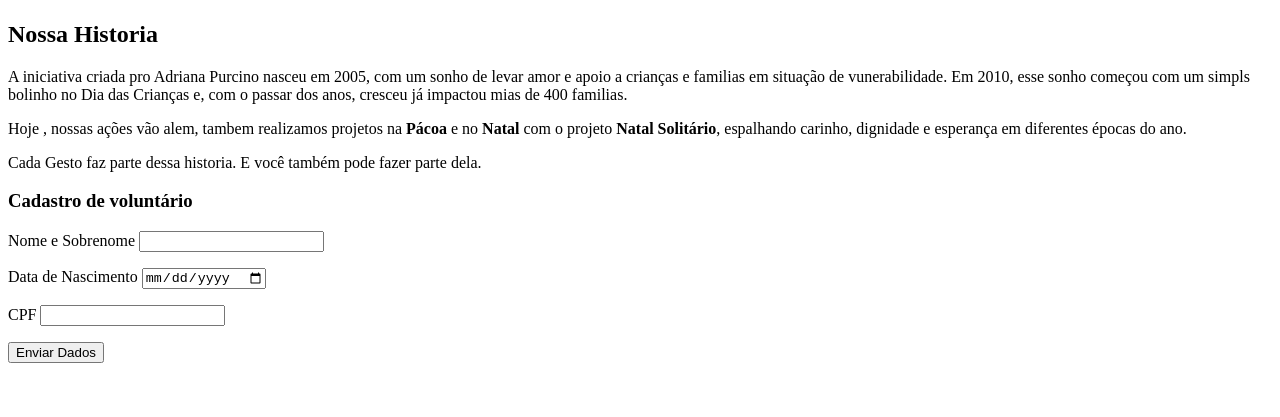
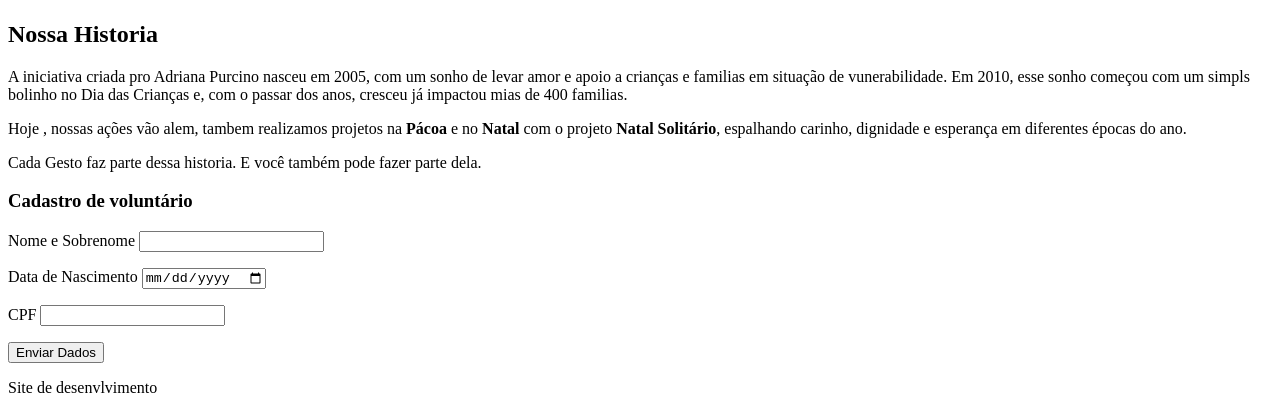
Before and after one commit to rsantozz/site-acao-criana-feliz, a plain HTML site: page index/acao.html in a window 1280 px wide. Shown: the part 383-800 px from the top of the page. Drawn offline with Linux system fonts and the light colour scheme.

Commit message:
Atualizando página da ONG

```diff
--- a/index/acao.html
+++ b/index/acao.html
@@ -23,6 +23,8 @@
     <p>Data de Nascimento <input type="date"></p>
     <p>CPF <input type="number"></p>
     <p><button>Enviar Dados </button></p>
+    <p>Site de desenvlvimento </p>
+
 
 
 
```
